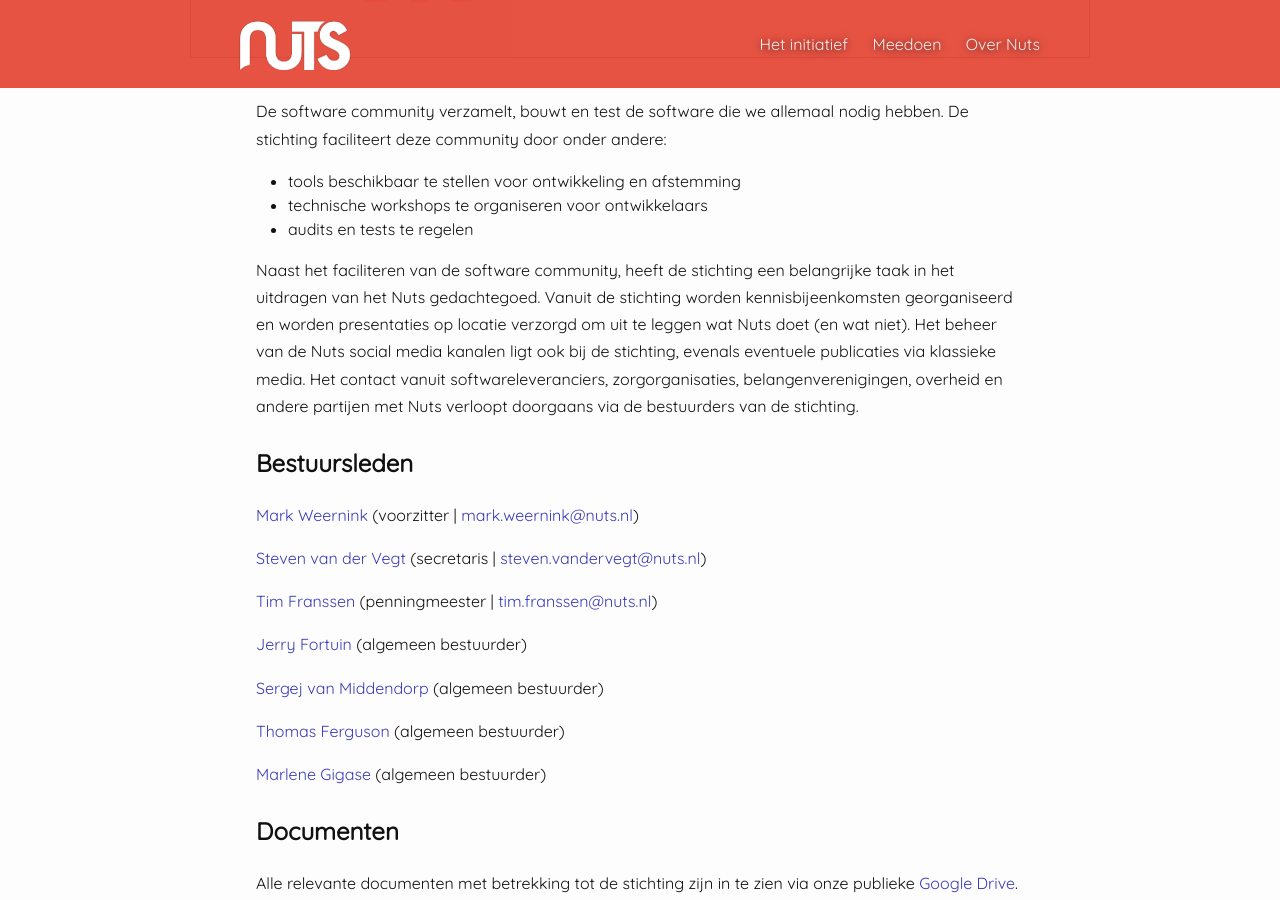
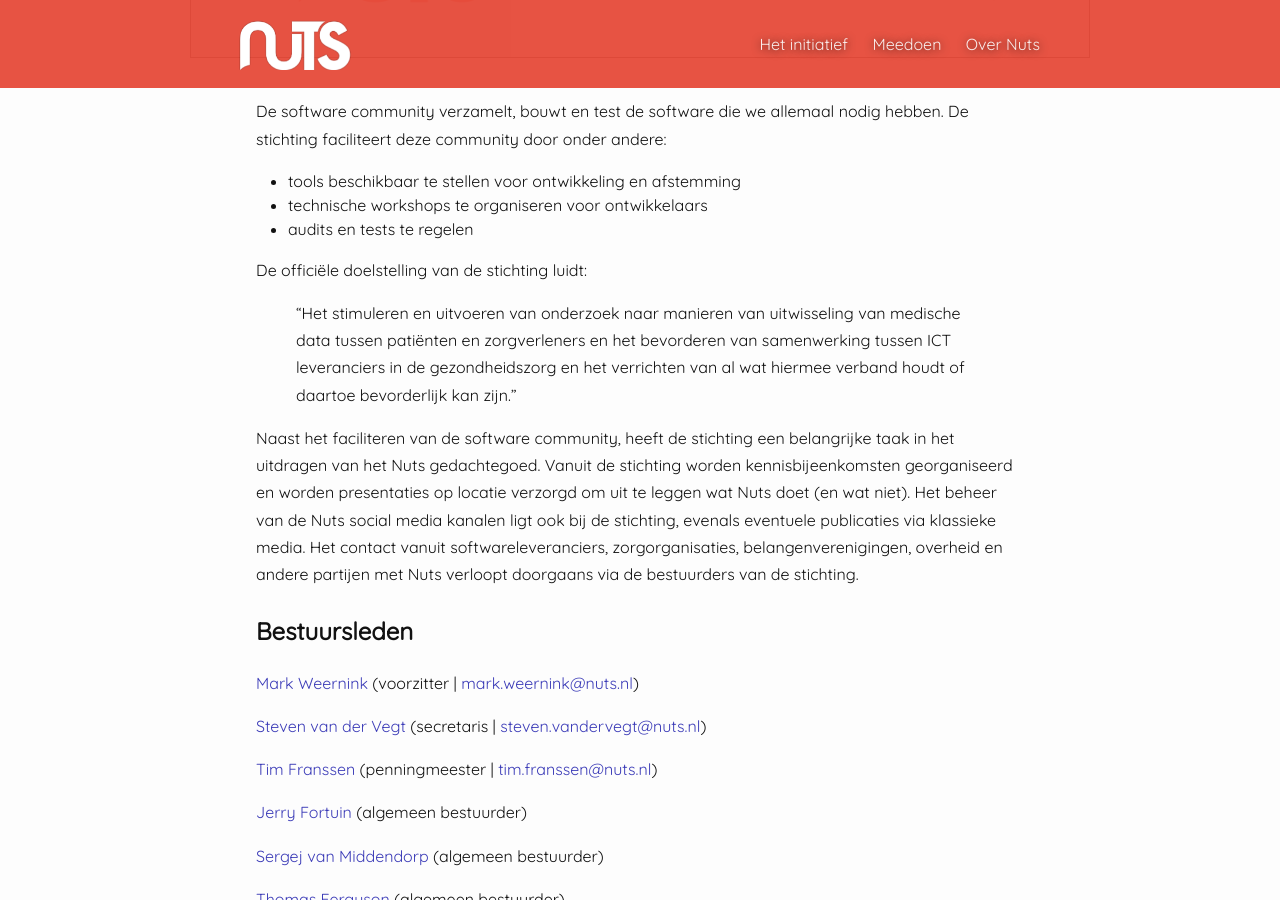
Before and after one commit to nuts-foundation/nuts-webpresence, a Jekyll site: the page built from stichting.md, in a window 1280 px wide and 900 px high, scrolled down 797 px. Built offline with Jekyll 4.4.1, drawn with Linux system fonts in a browser that asks for light colours; some of the changed text lies outside the part shown.

Commit message:
First additions to stichting page for ANBI status

```diff
--- a/stichting.md
+++ b/stichting.md
@@ -11,10 +11,13 @@
 
 <img class="inline-image" src="/assets/images/stichting-open-source.png" alt="Stichting-open-source" title="Stichting-open-source-community" style="border:1px solid black"/>
 
- De software community verzamelt, bouwt en test de software die we allemaal nodig hebben. De stichting faciliteert deze community door onder andere:
+De software community verzamelt, bouwt en test de software die we allemaal nodig hebben. De stichting faciliteert deze community door onder andere:
 - tools beschikbaar te stellen voor ontwikkeling en afstemming
 - technische workshops te organiseren voor ontwikkelaars
 - audits en tests te regelen
+
+De officiële doelstelling van de stichting luidt:
+> "Het stimuleren en uitvoeren van onderzoek naar manieren van uitwisseling van medische data tussen patiënten en zorgverleners en het bevorderen van samenwerking tussen ICT leveranciers in de gezondheidszorg en het verrichten van al wat hiermee verband houdt of daartoe bevorderlijk kan zijn."
 
 Naast het faciliteren van de software community, heeft de stichting een belangrijke taak in het uitdragen van het Nuts gedachtegoed. Vanuit de stichting worden kennisbijeenkomsten georganiseerd en worden presentaties op locatie verzorgd om uit te leggen wat Nuts doet (en wat niet). Het beheer van de Nuts social media kanalen ligt ook bij de stichting, evenals eventuele publicaties via klassieke media. Het contact vanuit softwareleveranciers, zorgorganisaties, belangenverenigingen, overheid en andere partijen met Nuts verloopt doorgaans via de bestuurders van de stichting.
 
@@ -34,6 +37,17 @@
 
 <a href="https://www.linkedin.com/in/marlenegigase/">Marlene Gigase</a> (algemeen bestuurder)
 
+De bestuurders van de stichting ontvangen voor hun werkzaamheden geen beloning.
+
 ## Documenten
 
-Alle relevante documenten met betrekking tot de stichting zijn in te zien via onze publieke [Google Drive](https://drive.google.com/drive/u/1/folders/1-kzV5K3De3vfJOSZ-HfE2VvfKrmlFKDu). Hier staan onder andere de statuten, jaarplannen, begroting, schema van aftreden en de notulen van de bestuursvergaderingen.
+* [Beleidsplan 2020](/assets/downloads/Stichting Nuts - plan 2020.pdf)
+
+## Contactinformatie
+
+Stichting Nuts<br/>
+Hoofdstraat 256<br/>
+3972 LK Driebergen-Rijsenburg<br/>
+Telefoon: [0544-471624](tel:0544-471624)<br/>
+[info@nuts.nl](mailto:info@nuts.nl)<br/>
+RSIN 859368452
```
Also changed, not shown: 1 other file.
